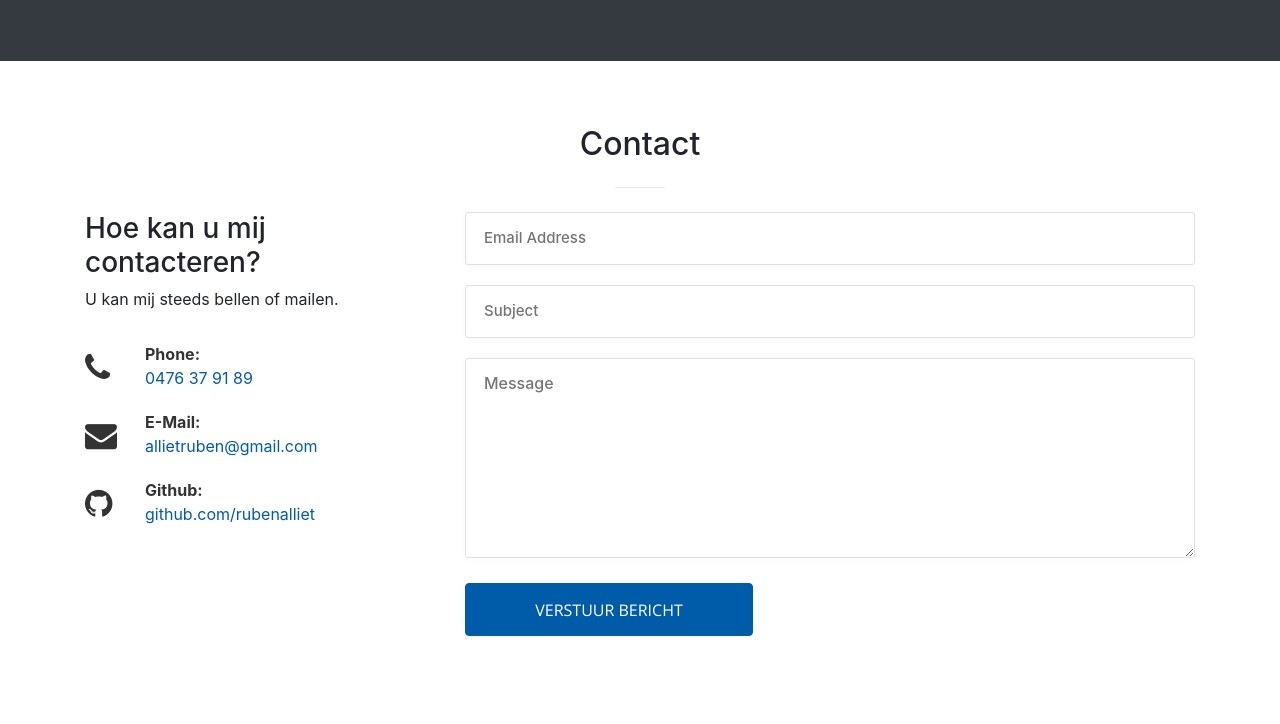
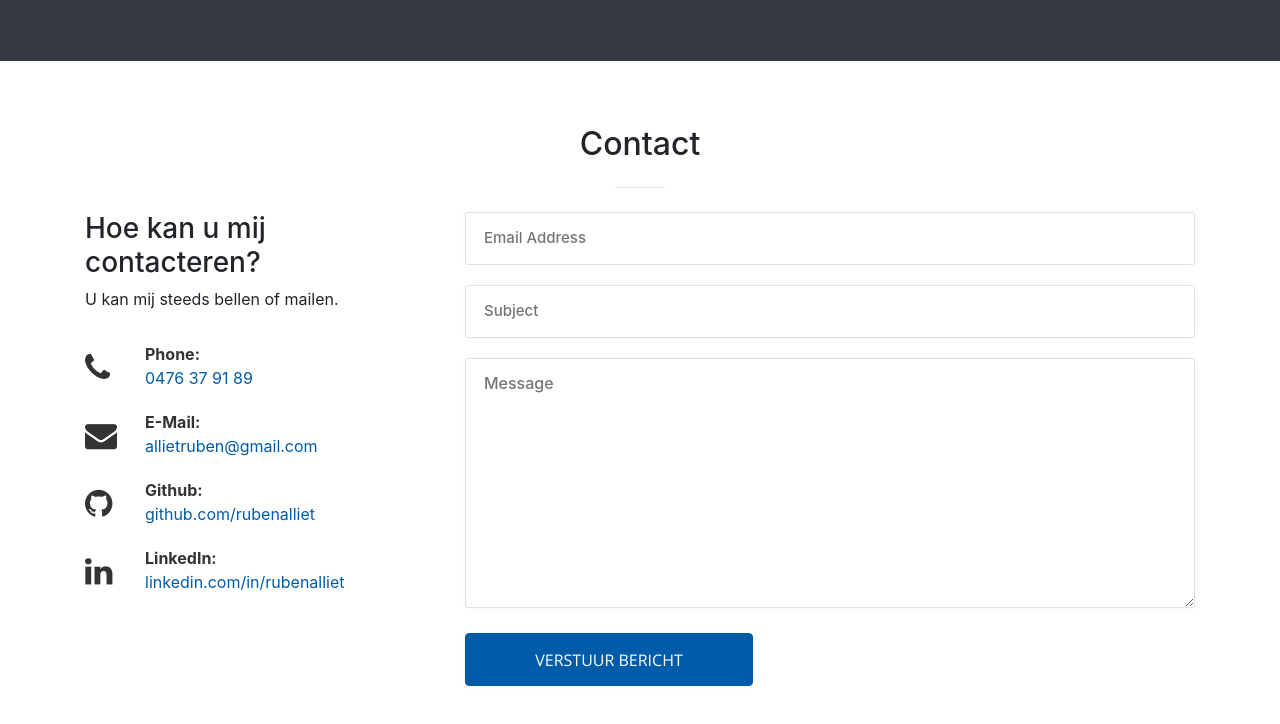
Before and after one commit to ralliet/rubenalliet.github.io, a website with bundled scripts: page index.html in a window 1280 px wide. Shown: the part 2253-2977 px from the top of the page. Before the commit the page ends 2953 px from the top, so only its background shows below. Built offline with nearby package versions, Linux system fonts and the light colour scheme; files whose address does not match are found by name.

Commit message:
linkedin added + message area expanded

```diff
--- a/css/creative.css
+++ b/css/creative.css
@@ -391,7 +391,7 @@ input, input[type="text"], input[type="password"], input[type="email"], input[ty
 }
 
 #contact textarea {
-  min-height: 200px;
+  min-height: 250px;
   margin: 15px 0 25px 0;
 }
 
--- a/index.html
+++ b/index.html
@@ -290,6 +290,11 @@
                 <strong>Github:</strong>
                 <span><a href="https://github.com/rubenalliet">github.com/rubenalliet</a></span>
               </li>
+              <li>
+                <i class="fa fa-linkedin" aria-hidden="true"></i>
+                <strong>LinkedIn:</strong>
+                <span><a href="linkedin.com/in/rubenalliet">linkedin.com/in/rubenalliet</a></span>
+              </li>
             </ul>
           </div>
 
@@ -315,7 +320,7 @@
               </div>
 
               <div>
-                <textarea name="message" cols="40" rows="3" id="comments" placeholder="Message" spellcheck="true" required="required" class="error"></textarea>
+                <textarea name="message" cols="60" rows="3" id="comments" placeholder="Message" spellcheck="true" required="required" class="error"></textarea>
               </div>
 
               <input type="submit" class="btn btn-primary btn-xl" id="submit" value="Verstuur bericht">
```
